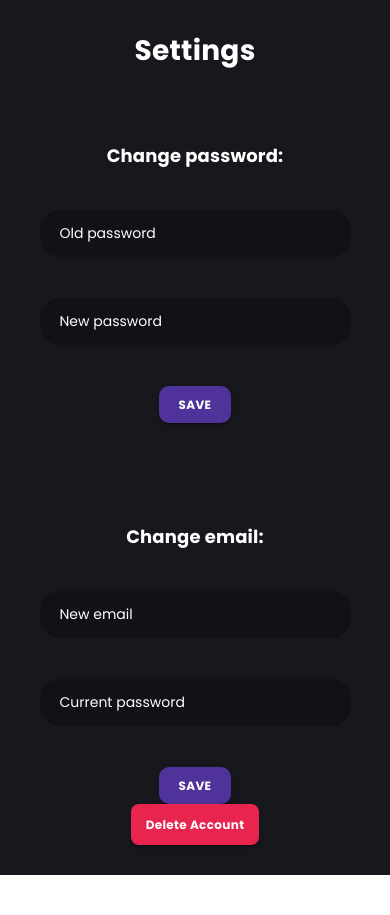
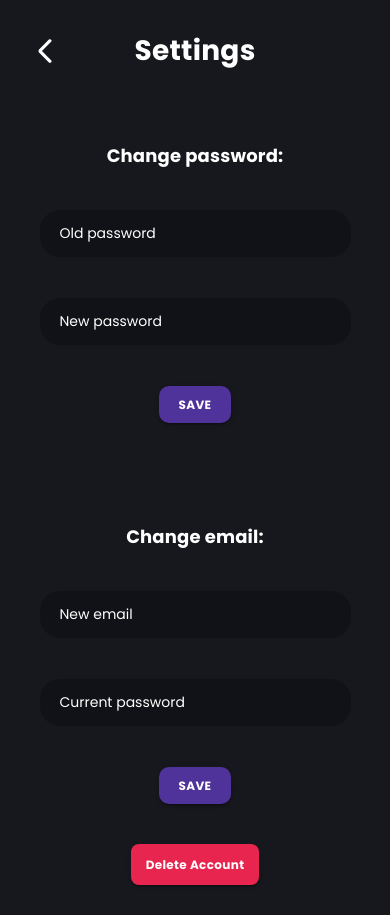
Before and after one commit to Frightness/bachelor-Chopyk, a React (Create React App) app: page /settings in a window 390 px wide. Before the commit the page ends 875 px from the top, so only its background shows below. Built offline with nearby package versions, Linux system fonts and the light colour scheme; no server answers; a web font is replaced by a local one.

Commit message:
Added back button in Settings Page

```diff
--- a/src/Pages/SettingsPage/Responsive.css
+++ b/src/Pages/SettingsPage/Responsive.css
@@ -22,5 +22,10 @@
   .deleteAccountButton {
     padding: 10px 15px !important;
     font-size: 12px !important;
+    margin-top: 40px !important;
+  }
+
+  .arrow {
+    height: 30px;
   }
 }
--- a/src/Pages/SettingsPage/Settings.css
+++ b/src/Pages/SettingsPage/Settings.css
@@ -12,6 +12,7 @@
   display: flex;
   gap: 41px;
   align-items: center;
+  justify-content: flex-end !important;
 }
 
 .changeBox {
@@ -61,3 +62,13 @@ footer {
   font-weight: bold !important;
   font-size: 18px !important;
 }
+
+.head {
+  display: flex;
+  align-items: center !important;
+}
+
+.arrow {
+  position: absolute;
+  left: 30px;
+}
--- a/src/Pages/SettingsPage/Settings.js
+++ b/src/Pages/SettingsPage/Settings.js
@@ -1,11 +1,19 @@
 import "./Settings.css";
 import "./Responsive.css";
 import { Typography, Button, Box } from "@mui/material";
+import { Link } from "react-router-dom";
+
+import BackArrow from "../../Assets/BackArrowIcon.svg";
 
 export default function SettingsPage() {
   return (
     <Box className="settingsWrapper">
-      <Typography className="mainText">Settings</Typography>
+      <Box className="head">
+        <Link to="/profile">
+          <img src={BackArrow} className="arrow" />
+        </Link>
+        <Typography className="mainText">Settings</Typography>
+      </Box>
 
       <Box className="changeBox">
         <Box className="changePasswordBox">
```
Also changed, not shown: src/Assets/BackArrowIcon.svg (added).
